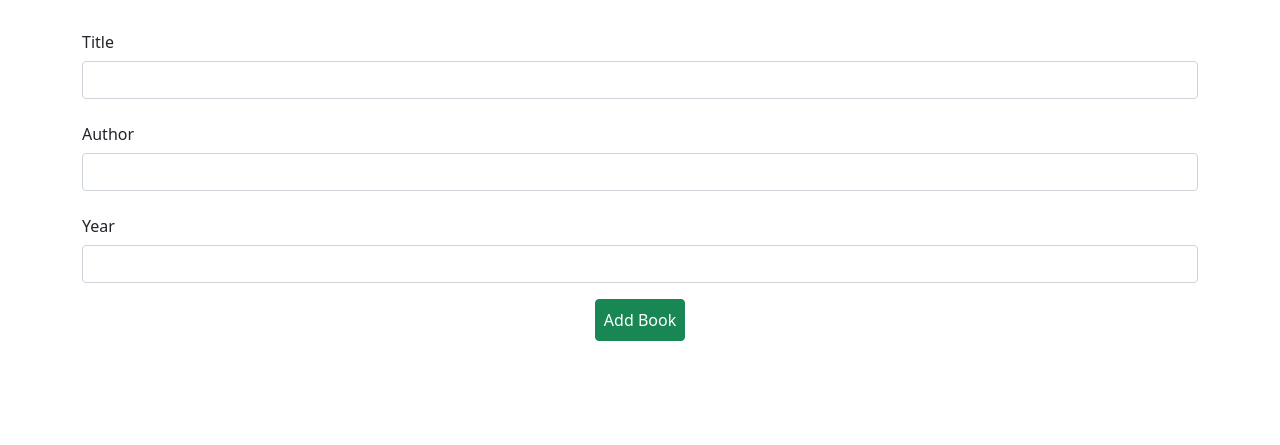
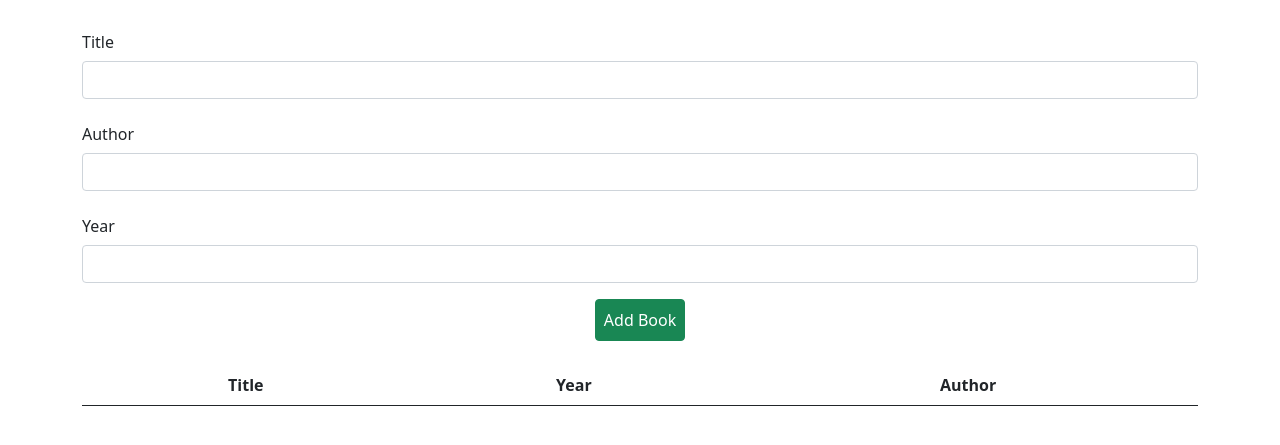
Before and after one commit to mahi1212/Book-List-App, a plain HTML site: page index.html in a window 1280 px wide. Shown: the part 121-566 px from the top of the page. Drawn offline with nearby package versions, Linux system fonts and the light colour scheme.

Commit message:
table done

```diff
--- a/index.html
+++ b/index.html
@@ -21,19 +21,29 @@
                 </div>
             </div>
             <div class="mb-3">
-                <label for="title" class="col-form-label">Author</label>
+                <label for="author" class="col-form-label">Author</label>
                 <div>
                     <input type="text" class="form-control" id="author">
                 </div>
             </div>
             <div class="mb-3">
-                <label for="title" class="col-form-label">Year</label>
+                <label for="year" class="col-form-label">Year</label>
                 <div>
                     <input type="text" class="form-control" id="year">
                 </div>
             </div>
             <button type="submit" class="p-2 btn btn-success mx-auto d-block">Add Book</button>
         </form>
+        <table class="table table-striped text-center mt-4">
+            <thead>
+                <tr>
+                    <th>Title</th>
+                    <th>Year</th>
+                    <th>Author</th>
+                </tr>
+            </thead>
+            <tbody id="book-list"> </tbody>
+        </table>
     </div>
     <!------------------ Bootstrap5 JS cdn --------------->
 	<script src="https://cdn.jsdelivr.net/npm/bootstrap@5.0.2/dist/js/bootstrap.bundle.min.js" integrity="sha384-MrcW6ZMFYlzcLA8Nl+NtUVF0sA7MsXsP1UyJoMp4YLEuNSfAP+JcXn/tWtIaxVXM" crossorigin="anonymous"></script>
```
